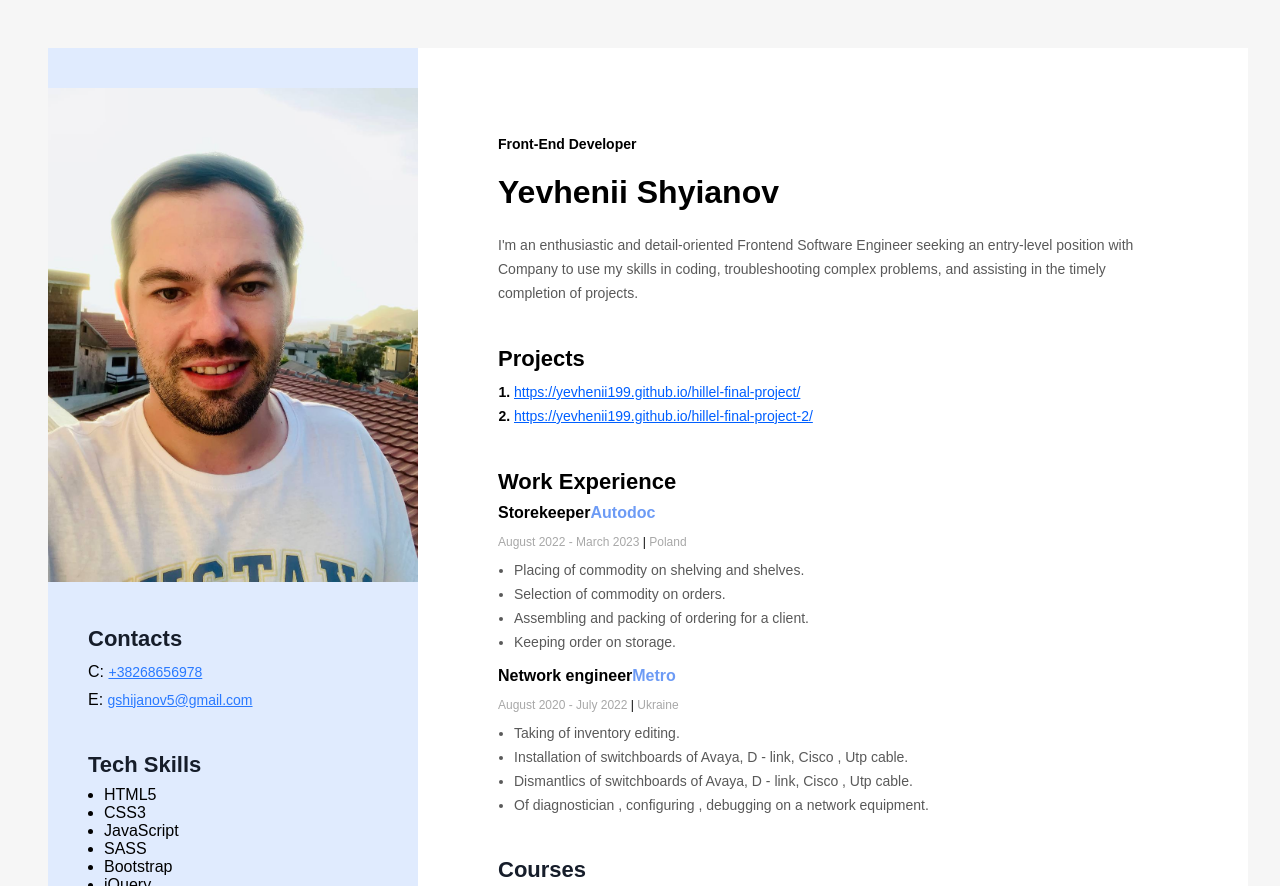
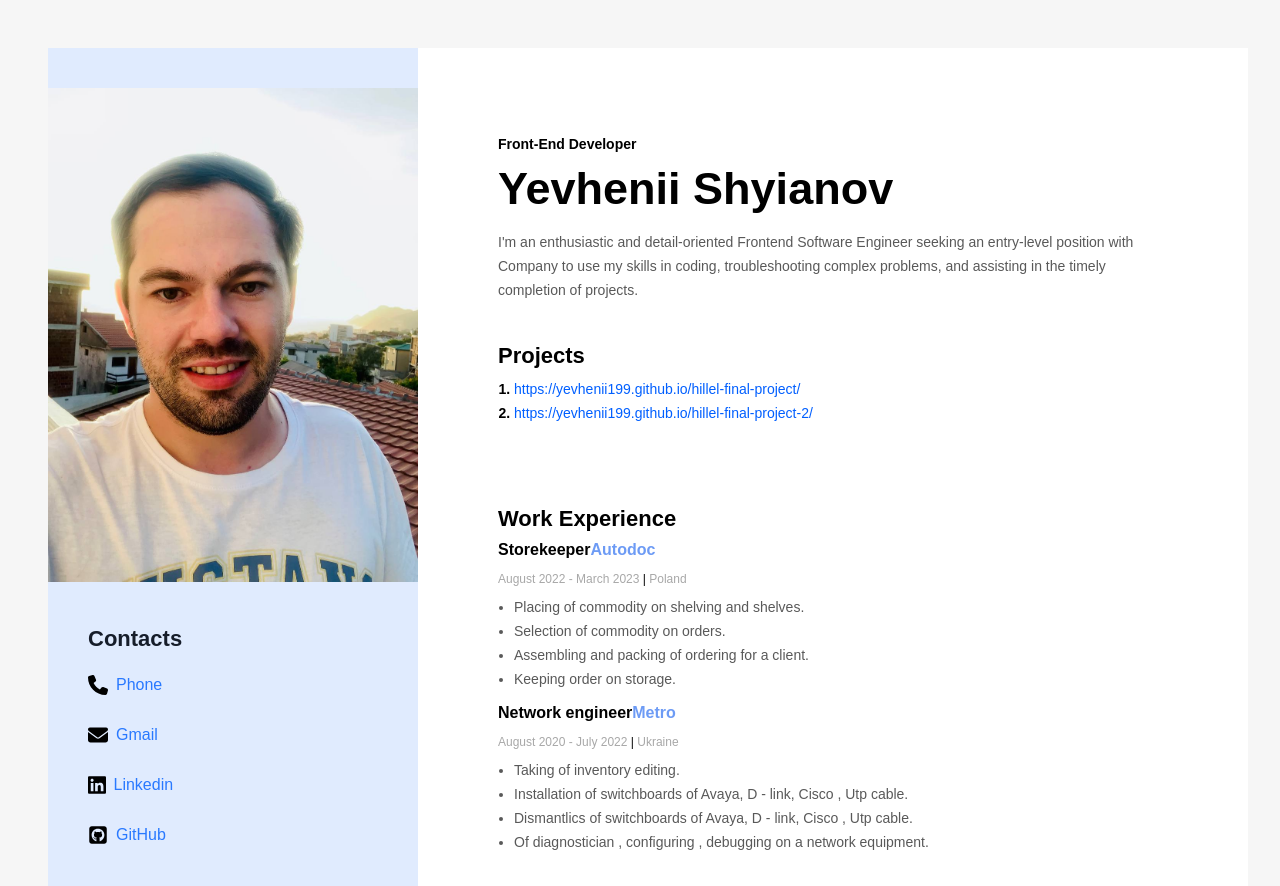
Before and after one commit to Yevhenii199/Yevhenii-Shyianov-CV, a plain HTML site: page index.html in a window 1280 px wide. Shown: the top 886 px of the page. Drawn offline with Linux system fonts and the light colour scheme; a web font is replaced by a local one.

Commit message:
New page

```diff
--- a/css/styles.css
+++ b/css/styles.css
@@ -44,6 +44,10 @@ ol{
 
 /* Contacts */
 
+.contacts-container {
+  margin-bottom: 40px;
+}
+
 .contacts-title{
   color:#161d2a;
   font-size: 22px;
@@ -53,29 +57,22 @@ ol{
   margin-bottom: 8px;
 }
 
-.contacts-type{
-  color:#161d2a;
-  font-size: 14px;
-  font-weight: 700;
-  line-height: 24px;
-  margin-right: 8px;
+.contacts-img{
+  width: 20px;
+  height: 20px;
 }
 
 .contacts-link{
+  display: flex;
+  align-items: center;
+  width: 80px;
+  gap: 8px;
   color:#2979ff;
-  font-size: 14px;
-  font-weight: 400;
-  line-height: 24px;
-  text-decoration-line: underline;
+  text-decoration: none;
 }
 
-.contacts-item{
-  margin-top: 0;
-  margin-bottom: 4px;
-}
-
-.contacts-container{
-  margin-bottom: 40px;
+.contacts-link:hover{
+  color: hsl(248, 88%, 56%);
 }
 
 /* Skills container */
@@ -142,7 +139,7 @@ ol{
   margin-bottom: 8px;
 }
 
-.my name{
+.my-name{
   color: #000;
   font-size: 45px;
   font-weight: 700;
@@ -189,9 +186,15 @@ ol{
  font-size: 14px;
  font-weight: 400;
  line-height: 24px;
+ text-decoration: none;
 }
 
-.my projects-container{
+.my-projects-item-link:hover {
+  border-bottom: solid 2px hsl(248, 88%, 56%);;
+  color: hsl(248, 88%, 56%);
+}
+
+.my-projects-container{
   margin-bottom: 40px;
 }
 
--- a/index.html
+++ b/index.html
@@ -161,21 +161,48 @@
 
         <!-- Sidebar -->
         <aside class="sidebar">
+
             <img src="img/my-photo.png" alt="My photo" width="370">
 
             <div class="sidebar-content"
 
             <-- Contacts -->
             <div class="contacts-container">
-                <h3 class="contacts-title">Contacts</h3>
-                <p class="contacts-item">
-                    <span class="contacts-tipe">C:</span>
-                    <a class="contacts-link" href="tel:+38268656978">+38268656978</a>
-                </p>
-                <p  class="contacts-item">
-                    <span class="contacts-tipe">E:</span>
-                    <a class="contacts-link" href="malto:gshijanov5@gmail.com">gshijanov5@gmail.com</a>
-                </p>
+
+                    <h3 class="contacts-title">Contacts</h3>
+
+                    <a class="contacts-link" href="tel:+38268656978">
+
+                        <img class="contacts-img" src="img/phone.svg" alt="mobile phone number">
+
+                        <p>Phone</p>
+
+                    </a>
+
+                    <a class="contacts-link" href="mailto:gshijanov5@gmail.com">
+
+                        <img class="contacts-img" src="img/mail.svg" alt="mail">
+
+                        <p>Gmail</p>
+
+                    </a>
+
+                    <a class="contacts-link" href="https://www.linkedin.com/in/yevhenii-shyianov-292696292/">
+
+                         <img class="contacts-img" src="img/linkedin.svg" alt="linkedin">
+
+                         <p>Linkedin</p>
+
+                    </a>
+
+                    <a class="contacts-link" href="https://github.com/Yevhenii199?tab=repositories">
+
+                        <img class="contacts-img" src="img/github.svg" alt="GitHub repositories">
+
+                        <p>GitHub</p>
+
+                    </a>
+
             </div>
 
 
```
Also changed, not shown: img/github.svg (added), img/linkedin.svg (added), img/mail.svg (added), img/phone.svg (added).
